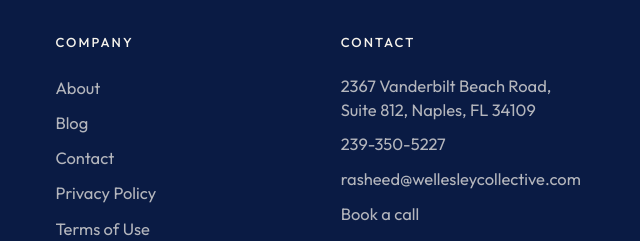
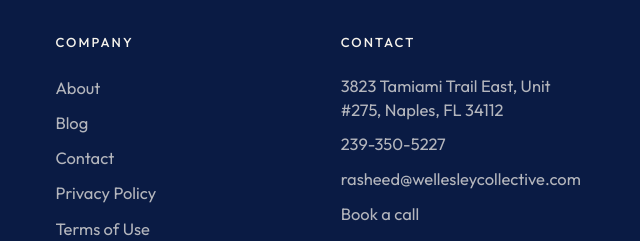
Before and after one commit to Futurewhitehat2024/wellesley-associates, a website: page blog/bridge-vs-permanent-cre.html in a window 1280 px wide. Shown: the part 1720-1961 px from the top of the page, 640-1280 px from the left. Drawn offline with nearby package versions, Linux system fonts and the light colour scheme.

Commit message:
Continue Anytime Mailbox footer address on remaining pages.

```diff
--- a/blog/bridge-vs-permanent-cre.html
+++ b/blog/bridge-vs-permanent-cre.html
@@ -221,7 +221,7 @@
         </div>
         <div>
           <h4>Contact</h4>
-          <p class="footer-address">2367 Vanderbilt Beach Road, Suite 812, Naples, FL 34109</p>
+          <p class="footer-address">3823 Tamiami Trail East, Unit #275, Naples, FL 34112</p>
           <a href="tel:+12393505227">239-350-5227</a>
           <a href="mailto:rasheed@wellesleycollective.com">rasheed@wellesleycollective.com</a>
           <a href="https://calendly.com/rasheed-wellesleycollective/30min" target="_blank" rel="noopener">Book a call</a>
```
Also changed, not shown: blog/commercial-auto-vs-personal-auto.html (+1 -1 lines), blog/commercial-lending-rebounds.html (+1 -1 lines), blog/february-fomc-minutes-refi.html (+1 -1 lines).
